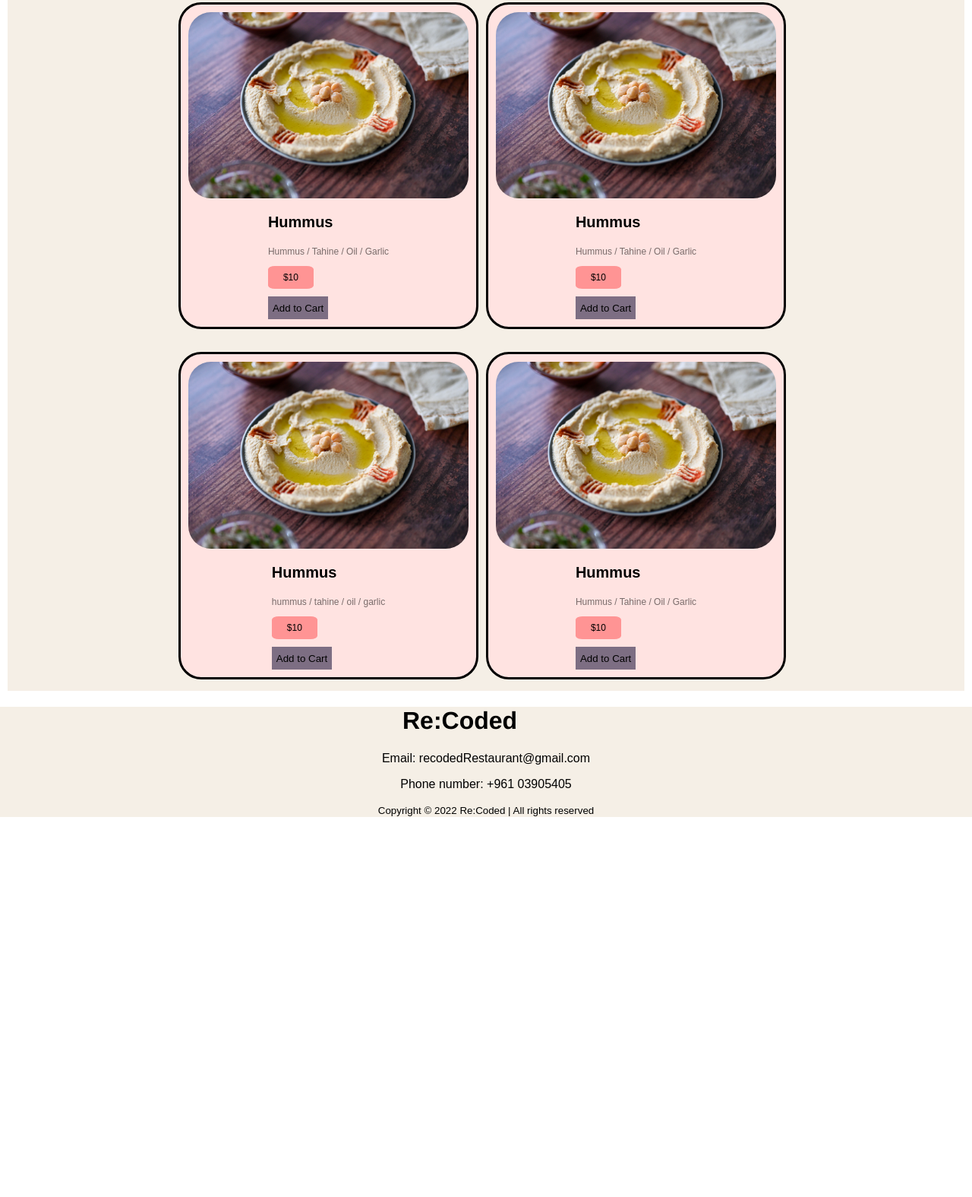
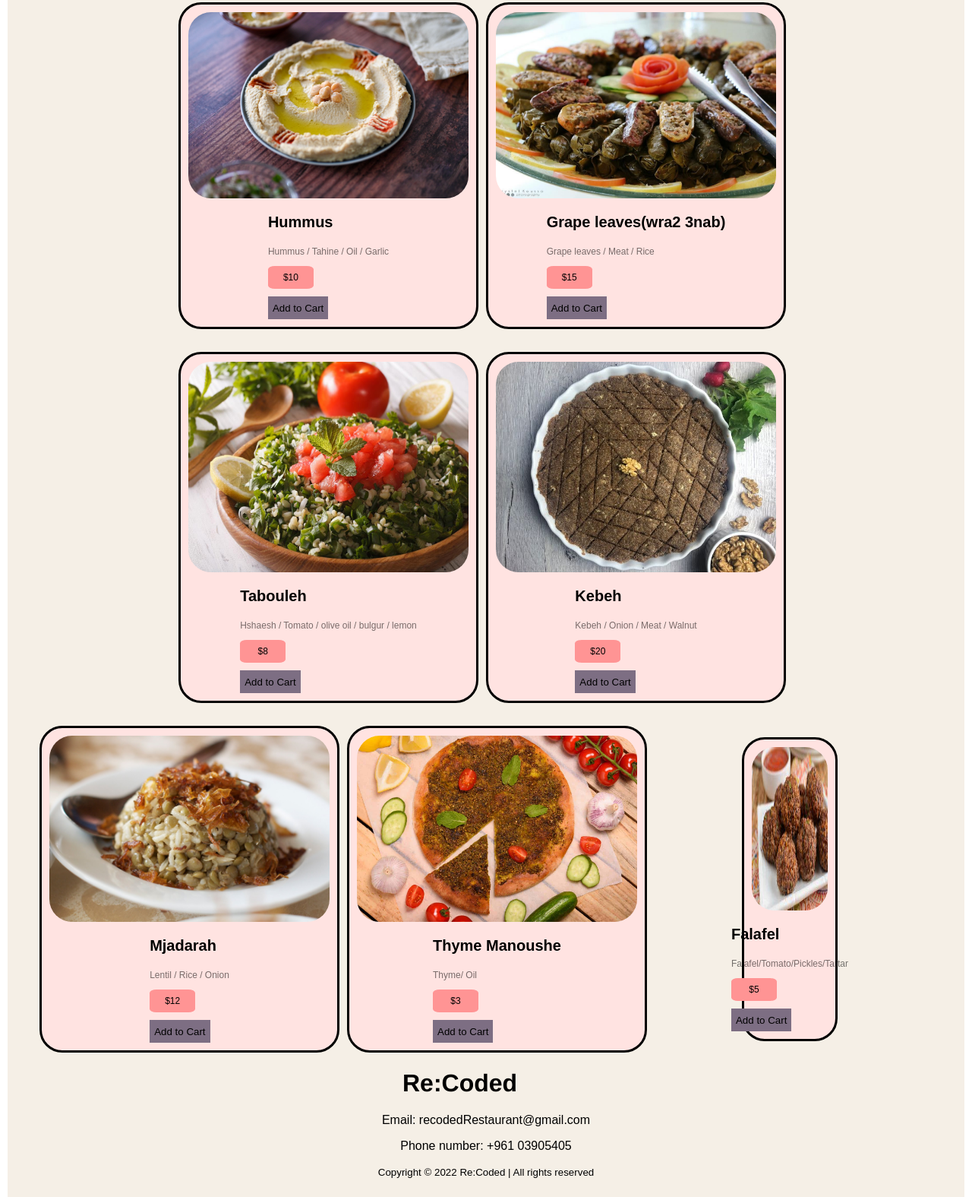
Before and after one commit to Adeeb-Khoja/ReCoded-Project-1---Restaurant---CSS---HTML, a plain HTML site: page menu.html in a window 1280 px wide. Shown: the part 821-2396 px from the top of the page at 76% size. Before the commit the page ends 1912 px from the top, so only its background shows below. Drawn offline with Linux system fonts and the light colour scheme.

Commit message:
Update menu.html

```diff
--- a/menu.html
+++ b/menu.html
@@ -55,12 +55,12 @@
         </div>
 
         <div class="meal-container">
-            <img class="meal-img" src="images/Hummus.jpg" alt="Meal">
+            <img class="meal-img" src="images/food1.jpg" alt="Meal">
             <div class="meal-data-col">
-                <p class="meal-name">Hummus</p>
-                <p class="meal-desc">Hummus / Tahine / Oil / Garlic</p>
+                <p class="meal-name">Grape leaves(wra2 3nab)</p>
+                <p class="meal-desc">Grape leaves / Meat / Rice </p>
                 <div class="price-container">
-                    <p class="meal-price">$10</p>
+                    <p class="meal-price">$15</p>
                 </div>
                 <button class="meal-btn">Add to Cart</button>
             </div>
@@ -73,31 +73,74 @@
     <div class="meals-row">
 
         <div class="meal-container">
-            <img class="meal-img" src="images/Hummus.jpg" alt="Meal">
+            <img class="meal-img" src="images/food2.jpg" alt="Meal">
             <div class="meal-data-col">
-                <p class="meal-name">Hummus</p>
-                <p class="meal-desc">hummus / tahine / oil / garlic</p>
+                <p class="meal-name">Tabouleh</p>
+                <p class="meal-desc">Hshaesh / Tomato / olive oil / bulgur / lemon </p>
                 <div class="price-container">
-                    <p class="meal-price">$10</p>
+                    <p class="meal-price">$8</p>
+                </div>
+                <button class="meal-btn">Add to Cart</button>
+            </div>
+
+        </div>
+
+        <div class="meal-container">
+            <img class="meal-img" src="images/food3.jpg" alt="Meal">
+            <div class="meal-data-col">
+                <p class="meal-name">Kebeh</p>
+                <p class="meal-desc">Kebeh / Onion / Meat / Walnut</p>
+                <div class="price-container">
+                    <p class="meal-price">$20</p>
+                </div>
+                <button class="meal-btn">Add to Cart</button>
+            </div>
+        </div>
+    </div>
+
+    <div class="meals-row">
+
+        <div class="meal-container">
+            <img class="meal-img" src="images/food4.jpg" alt="Meal">
+            <div class="meal-data-col">
+                <p class="meal-name">Mjadarah</p>
+                <p class="meal-desc">Lentil / Rice / Onion </p>
+                <div class="price-container">
+                   <p class="meal-price">$12</p>
+                </div>
+
+                <button class="meal-btn">Add to Cart</button>
+            </div>
+        </div>
+
+        <div class="meal-container">
+            <img class="meal-img" src="images/food5.jpg" alt="Meal">
+            <div class="meal-data-col">
+                <p class="meal-name">Thyme Manoushe</p>
+                <p class="meal-desc">Thyme/ Oil </p>
+                <div class="price-container">
+                    <p class="meal-price">$3</p>
                 </div>
                 <button class="meal-btn">Add to Cart</button>
             </div>
         </div>
 
+    <div class="meals-row">
+
         <div class="meal-container">
-            <img class="meal-img" src="images/Hummus.jpg" alt="Meal">
+            <img class="meal-img" src="images/food6.jpg" alt="Meal">
             <div class="meal-data-col">
-                <p class="meal-name">Hummus</p>
-                <p class="meal-desc">Hummus / Tahine / Oil / Garlic</p>
+                <p class="meal-name">Falafel</p>
+                <p class="meal-desc">Falafel/Tomato/Pickles/Tartar</p>
                 <div class="price-container">
-                    <p class="meal-price">$10</p>
+                    <p class="meal-price">$5</p>
                 </div>
+
                 <button class="meal-btn">Add to Cart</button>
             </div>
         </div>
 
 
-    </div>
 
     </div>
 
```
